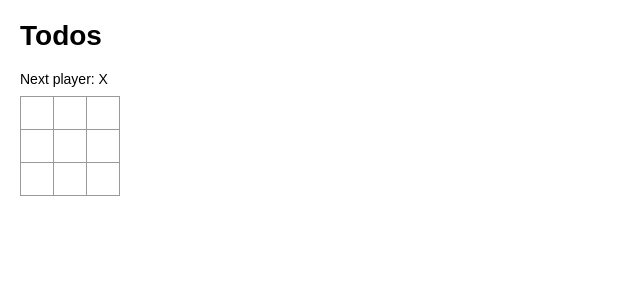
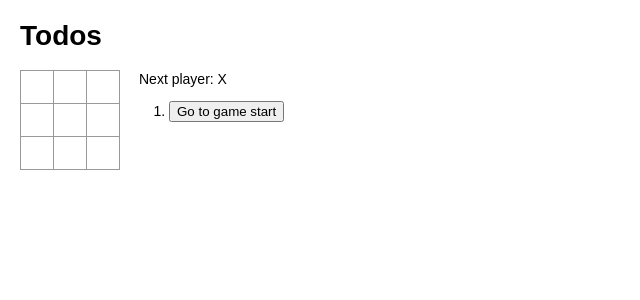
Before and after one commit to Venusta/react-tic-tac-toe, a React app: page / in a window 1280 px wide. Shown: the top 300 px of the page, without its empty margins (0-640 px from the left). Built offline with nearby package versions, Linux system fonts and the light colour scheme.

Commit message:
end of tutorial

```diff
--- a/src/index.jsx
+++ b/src/index.jsx
@@ -1,3 +1,6 @@
+/* eslint-disable react/no-access-state-in-setstate */
+/* eslint-disable no-use-before-define */
+/* eslint-disable prefer-destructuring */
 /* eslint-disable react/no-unused-state */
 /* eslint-disable no-alert */
 /* eslint-disable func-names */
@@ -23,51 +26,18 @@
 }
 
 class Board extends React.Component {
-  constructor(props) {
-    super(props);
-    this.state = {
-      squares: Array(9).fill(null),
-      xIsNext: true,
-    };
-  }
-
-  handleClick(i) {
-    // eslint-disable-next-line react/no-access-state-in-setstate
-    const squares = this.state.squares.slice();
-    // eslint-disable-next-line no-use-before-define
-    if (calculateWinner(squares) || squares[i]) {
-      return;
-    }
-    squares[i] = this.state.xIsNext ? "X" : "O";
-    this.setState({
-      squares,
-      // eslint-disable-next-line react/no-access-state-in-setstate
-      xIsNext: !this.state.xIsNext,
-    });
-  }
-
   renderSquare(i) {
     return (
       <Square
-        value={this.state.squares[i]}
-        onClick={() => this.handleClick(i)}
+        value={this.props.squares[i]}
+        onClick={() => this.props.onClick(i)}
       />
     );
   }
 
   render() {
-    // eslint-disable-next-line no-use-before-define
-    const winner = calculateWinner(this.state.squares);
-    let status;
-    if (winner) {
-      status = `Winner: ${winner}`;
-    } else {
-      status = `Next player: ${this.state.xIsNext ? "X" : "O"}`;
-    }
-
     return (
       <div>
-        <div className="status">{status}</div>
         <div className="board-row">
           {this.renderSquare(0)}
           {this.renderSquare(1)}
@@ -89,15 +59,76 @@
 }
 
 class Game extends React.Component {
+  constructor(props) {
+    super(props);
+    this.state = {
+      history: [{
+        squares: Array(9).fill(null),
+      }],
+      stepNumber: 0,
+      xIsNext: true,
+    };
+  }
+
+  handleClick(i) {
+    const history = this.state.history.slice(0, this.state.stepNumber + 1);
+    const current = history[history.length - 1];
+    const squares = current.squares.slice();
+    if (calculateWinner(squares) || squares[i]) {
+      return;
+    }
+    squares[i] = this.state.xIsNext ? "X" : "O";
+    this.setState({
+      history: history.concat([{
+        squares,
+      }]),
+      stepNumber: history.length,
+      xIsNext: !this.state.xIsNext,
+    });
+  }
+
+  jumpTo(step) {
+    this.setState({
+      stepNumber: step,
+      xIsNext: (step % 2) === 0,
+    });
+  }
+
   render() {
+    const history = this.state.history;
+    const current = history[this.state.stepNumber];
+    const winner = calculateWinner(current.squares);
+
+    const moves = history.map((step, move) => {
+      const desc = move
+        ? `Go to move #${move}`
+        : "Go to game start";
+      return (
+        // eslint-disable-next-line react/no-array-index-key
+        <li key={move}>
+          <button onClick={() => this.jumpTo(move)}>{desc}</button>
+        </li>
+      );
+    });
+
+    let status;
+    if (winner) {
+      status = `Winner: ${winner}`;
+    } else {
+      status = `Next player: ${this.state.xIsNext ? "X" : "O"}`;
+    }
+
     return (
       <div className="game">
         <div className="game-board">
-          <Board />
+          <Board
+            squares={current.squares}
+            onClick={(i) => this.handleClick(i)}
+          />
         </div>
         <div className="game-info">
-          <div>{/* status */}</div>
-          <ol>{/* TODO */}</ol>
+          <div>{status}</div>
+          <ol>{moves}</ol>
         </div>
       </div>
     );
```
